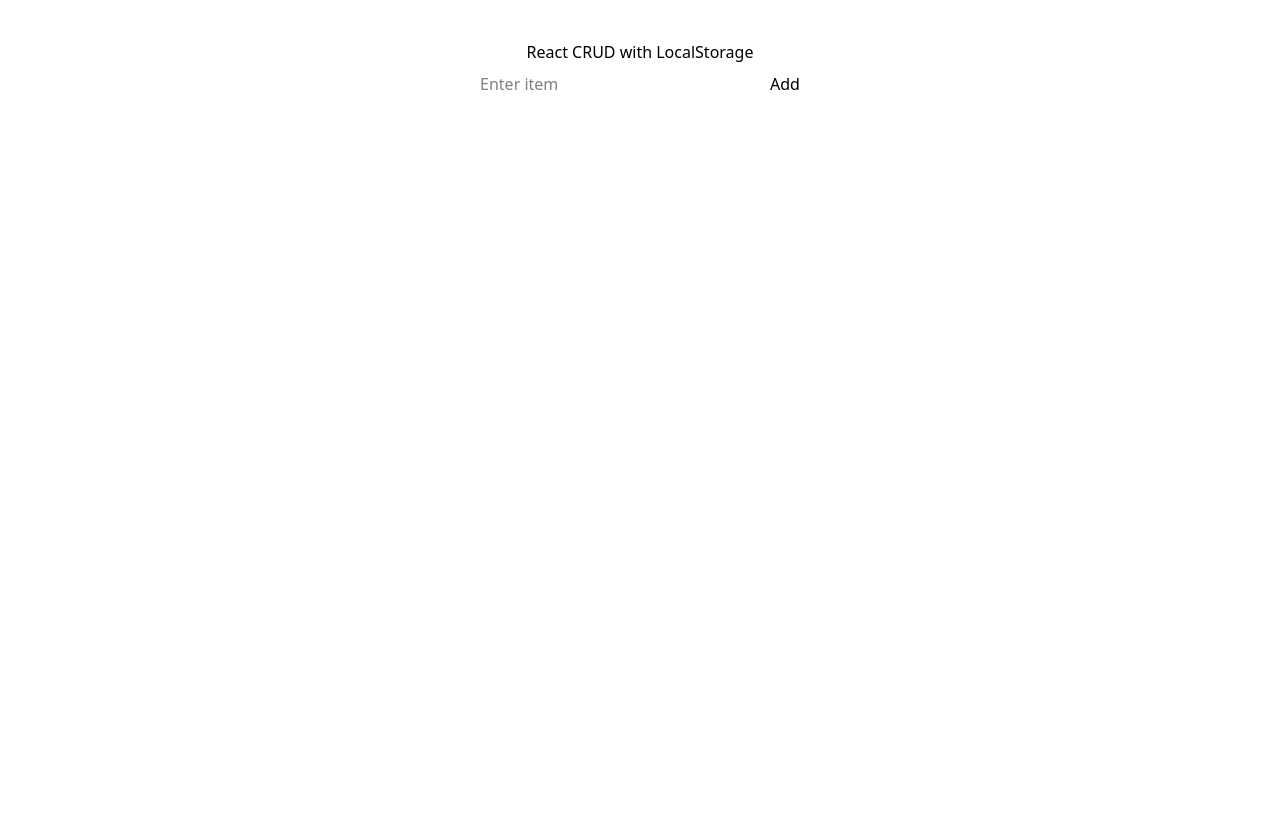
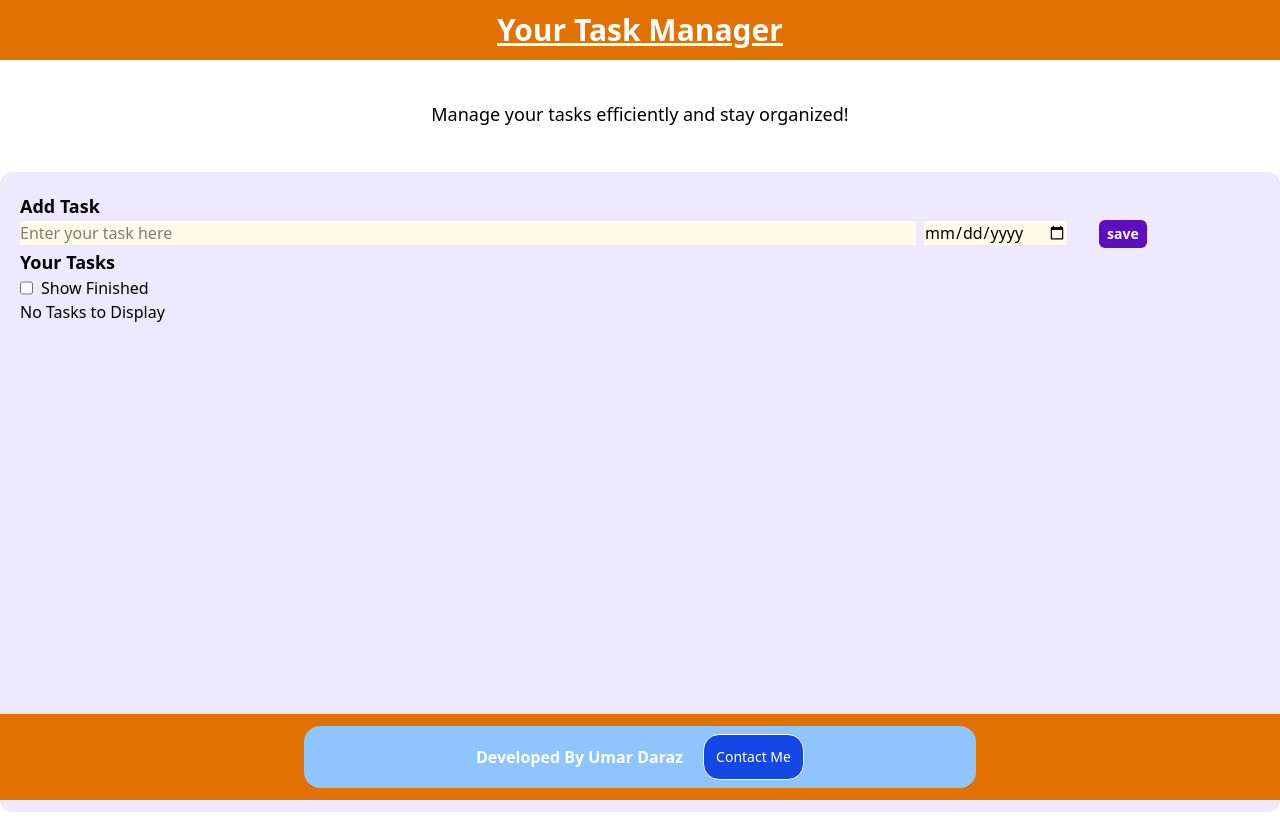
Before and after one commit to UmarDaraz-26660/TaskManager, a React (Vite) app: page / in a window 1280 px wide. Before the commit the page ends 800 px from the top, so only its background shows below. Built offline with nearby package versions, Linux system fonts and the light colour scheme.

Commit message:
Uncomment and organize App component code

```diff
--- a/src/App.jsx
+++ b/src/App.jsx
@@ -1,29 +1,29 @@
-// import { useState, useEffect } from 'react'
-// import Navbar from './components/Navbar'
-// import { FaEdit } from "react-icons/fa";
-// import { MdDeleteSweep } from "react-icons/md";
+import { useState, useEffect } from 'react'
+import Navbar from './components/Navbar'
+import { FaEdit } from "react-icons/fa";
+import { MdDeleteSweep } from "react-icons/md";
 
 
-// import { v4 as uuidv4 } from 'uuid';
-// import Footer from './components/Footer';
+import { v4 as uuidv4 } from 'uuid';
+import Footer from './components/Footer';
 
 
-// // uuidv4(); // ⇨ '9b1deb4d-3b7d-4bad-9bdd-2b0d7b3dcb6d'
-// function App() {
-//   const [Todo, setTodo] = useState("")
-//   const [Todos, setTodos] = useState([])
-//   const [showFinished, setshowFinished] = useState(false)
-// const [date, setDate] = useState("")
+// uuidv4(); // ⇨ '9b1deb4d-3b7d-4bad-9bdd-2b0d7b3dcb6d'
+function App() {
+  const [Todo, setTodo] = useState("")
+  const [Todos, setTodos] = useState([])
+  const [showFinished, setshowFinished] = useState(false)
+const [date, setDate] = useState("")
 
 
-//   useEffect(() => {
-//     let TodoString = localStorage.getItem("Todos")
-//     if (TodoString) {
-//       let Todos = JSON.parse(localStorage.getItem("Todos"))
-//       setTodos(Todos)
+  useEffect(() => {
+    let TodoString = localStorage.getItem("Todos")
+    if (TodoString) {
+      let Todos = JSON.parse(localStorage.getItem("Todos"))
+      setTodos(Todos)
 
-//     }
-//   }, [])
+    }
+  }, [])
 
 
 
@@ -31,150 +31,150 @@
 
 
 
-//   // local storage function
+  // local storage function
 
-//   const saveTols = () => {
-//     localStorage.setItem("Todos", JSON.stringify(Todos))
+  const saveTols = () => {
+    localStorage.setItem("Todos", JSON.stringify(Todos))
 
-//   }
+  }
 
 
-//   const handleCheckbox = (e) => {
+  const handleCheckbox = (e) => {
 
-//     console.log(e, e.target)
+    console.log(e, e.target)
 
-//     let id = e.target.name;
-//     let index = Todos.findIndex(item => {
-//       return item.id === id;
-//     })
+    let id = e.target.name;
+    let index = Todos.findIndex(item => {
+      return item.id === id;
+    })
 
-//     let newTodos = [...Todos];
-//     newTodos[index].isCompleted = !newTodos[index].isCompleted;
-//     setTodos(newTodos)
+    let newTodos = [...Todos];
+    newTodos[index].isCompleted = !newTodos[index].isCompleted;
+    setTodos(newTodos)
 
 
-//     saveTols();
+    saveTols();
 
-//   }
+  }
 
 
 
 
-//   const handleAdd = () => {
-//     setTodos([...Todos, { id: uuidv4(), Todo,date, isCompleted: false }])             /*...Todos is tha way of adding previous todos in array using the spread operator */
-//     setTodo("")
+  const handleAdd = () => {
+    setTodos([...Todos, { id: uuidv4(), Todo,date, isCompleted: false }])             /*...Todos is tha way of adding previous todos in array using the spread operator */
+    setTodo("")
 
 
-//     // store in local storage
-//     saveTols();
+    // store in local storage
+    saveTols();
 
-//   }
+  }
 
-//   const handleEdit = (e, id) => {
-//     let T = Todos.filter(i => i.id === id)
-//     setTodo(T[0].Todo)
+  const handleEdit = (e, id) => {
+    let T = Todos.filter(i => i.id === id)
+    setTodo(T[0].Todo)
 
 
-//     let newTodos = Todos.filter(item => {
-//       return item.id !== id
-//     });
-//     setTodos(newTodos)
+    let newTodos = Todos.filter(item => {
+      return item.id !== id
+    });
+    setTodos(newTodos)
 
 
-//   }
+  }
 
-//   const handleDelete = (e, id) => {
+  const handleDelete = (e, id) => {
 
 
-//     let newTodos = Todos.filter(item => {
-//       return item.id !== id
+    let newTodos = Todos.filter(item => {
+      return item.id !== id
 
-//     });
+    });
 
 
-//     setTodos(newTodos)
-//     saveTols()
+    setTodos(newTodos)
+    saveTols()
 
 
 
-//   }
-//   const handleChange = (e) => {
-//     setTodo(e.target.value)
+  }
+  const handleChange = (e) => {
+    setTodo(e.target.value)
 
-//   }
+  }
 
-//   const toggleFinished = () => {
-//     setshowFinished(!showFinished)
+  const toggleFinished = () => {
+    setshowFinished(!showFinished)
 
-//   }
+  }
 
 
 
-//   return (
-//     <>
-//       <Navbar />
+  return (
+    <>
+      <Navbar />
 
 
-//       <div className="container  mx-auto p-6">
+      <div className="container  mx-auto p-6">
 
-//         <p className="text-center mt-4 text-lg">Manage your tasks efficiently and stay organized!</p>
+        <p className="text-center mt-4 text-lg">Manage your tasks efficiently and stay organized!</p>
 
 
-//       </div>
+      </div>
 
-//       <div className="container mx-auto p-5 my-5 rounded-xl bg-violet-100 min-h-[80vh]">
-//         <div className='addtodo'>
-//           <h2 className='text-lg font-bold'>Add Task </h2>
-//           <input onChange={handleChange} value={Todo} type="text " placeholder='Enter your task here ' className='md:w-4xl w-1/2 bg-amber-50' />
-//           <input
-//             type="date"
-//             value={date}
-//             onChange={(e) => setDate(e.target.value)}
-//             className="mx-2 bg-amber-50"
-//           />
-//           <button onClick={handleAdd} disabled={Todo.length <= 3} className='bg-red-500 disabled:bg-violet-800  hover:bg-red-800  text-sm p-2 py-1 text-white font-bold rounded-md mx-6'> save  </button>
+      <div className="container mx-auto p-5 my-5 rounded-xl bg-violet-100 min-h-[80vh]">
+        <div className='addtodo'>
+          <h2 className='text-lg font-bold'>Add Task </h2>
+          <input onChange={handleChange} value={Todo} type="text " placeholder='Enter your task here ' className='md:w-4xl w-1/2 bg-amber-50' />
+          <input
+            type="date"
+            value={date}
+            onChange={(e) => setDate(e.target.value)}
+            className="mx-2 bg-amber-50"
+          />
+          <button onClick={handleAdd} disabled={Todo.length <= 3} className='bg-red-500 disabled:bg-violet-800  hover:bg-red-800  text-sm p-2 py-1 text-white font-bold rounded-md mx-6'> save  </button>
 
-//         </div>
+        </div>
 
-//         <h2 className='text-lg font-bold'>Your Tasks</h2>
+        <h2 className='text-lg font-bold'>Your Tasks</h2>
 
-//         <div className='flex gap-2'>
-//           <input onChange={toggleFinished} type="checkbox" name="" id="" />  <span>Show Finished    </span>
-//         </div>
+        <div className='flex gap-2'>
+          <input onChange={toggleFinished} type="checkbox" name="" id="" />  <span>Show Finished    </span>
+        </div>
 
-//         <div className="todos">
-//           {/* default empty div  */}
-//           {Todos.length === 0 && <div>No Tasks to Display </div>}
+        <div className="todos">
+          {/* default empty div  */}
+          {Todos.length === 0 && <div>No Tasks to Display </div>}
 
 
-//           {/* Todos with tasks  */}
-//           {Todos.map(item => {
-//             return (showFinished || !item.isCompleted) && <div key={item.id} className="todo bg-white p-4 my-4 rounded-lg flex justify-between items-center ">
-//               <div className="todo flex gap-3">
-//                 <input onChange={handleCheckbox} type="checkbox" checked={item.isCompleted} name={item.id} id="" />
+          {/* Todos with tasks  */}
+          {Todos.map(item => {
+            return (showFinished || !item.isCompleted) && <div key={item.id} className="todo bg-white p-4 my-4 rounded-lg flex justify-between items-center ">
+              <div className="todo flex gap-3">
+                <input onChange={handleCheckbox} type="checkbox" checked={item.isCompleted} name={item.id} id="" />
 
-//                 <div className={item.isCompleted ? "line-through" : ""}>{item.Todo}</div>
-//                 <div className="text-sm text-gray-500">📅 {item.date || "No date"}</div>
+                <div className={item.isCompleted ? "line-through" : ""}>{item.Todo}</div>
+                <div className="text-sm text-gray-500">📅 {item.date || "No date"}</div>
 
 
-//               </div>
-//               <div className="buttons flex gap-4">
-//                 <button onClick={(e) => handleEdit(e, item.id)} className='bg-red-500 hover:bg-red-700 text-white font-bold py-1 px-3 rounded-md'><FaEdit /></button>
-//                 <button onClick={(e) => { handleDelete(e, item.id) }}
-//                   className='bg-red-500 hover:bg-red-700 text-white font-bold py-1 px-3 rounded-md'><MdDeleteSweep /></button>
+              </div>
+              <div className="buttons flex gap-4">
+                <button onClick={(e) => handleEdit(e, item.id)} className='bg-red-500 hover:bg-red-700 text-white font-bold py-1 px-3 rounded-md'><FaEdit /></button>
+                <button onClick={(e) => { handleDelete(e, item.id) }}
+                  className='bg-red-500 hover:bg-red-700 text-white font-bold py-1 px-3 rounded-md'><MdDeleteSweep /></button>
 
 
-//               </div>
-//             </div>
-//           })}
+              </div>
+            </div>
+          })}
 
 
 
-//         </div>
+        </div>
 
 
-//       </div>
-//       <Footer />
+      </div>
+      <Footer />
 
 
 
@@ -199,108 +199,8 @@
 
 
 
-//     </>
-//   )
-// }
-
-// export default App
-
-
-
-import { useEffect, useState } from "react";
-
-function App() {
-  const [input, setInput] = useState("");
-  const [items, setItems] = useState([]);
-  const [editId, setEditId] = useState(null);
-
-  // Load from localStorage
-  useEffect(() => {
-    const storedItems = JSON.parse(localStorage.getItem("items"));
-    if (storedItems) {
-      setItems(storedItems);
-    }
-  }, []);
-
-  // Save to localStorage
-  useEffect(() => {
-    localStorage.setItem("items", JSON.stringify(items));
-  }, [items]);
-
-  // Add or Update
-  const handleSubmit = () => {
-    if (!input.trim()) return;
-
-    if (editId) {
-      setItems(
-        items.map(item =>
-          item.id === editId ? { ...item, text: input } : item
-        )
-      );
-      setEditId(null);
-    } else {
-      setItems([...items, { id: Date.now(), text: input }]);
-    }
-
-    setInput("");
-  };
-
-  // Edit
-  const handleEdit = (id) => {
-    const item = items.find(item => item.id === id);
-    setInput(item.text);
-    setEditId(id);
-  };
-
-  // Delete
-  const handleDelete = (id) => {
-    setItems(items.filter(item => item.id !== id));
-  };
-
-  return (
-    <div style={{ maxWidth: "400px", margin: "40px auto", textAlign: "center" }}>
-      <h2>React CRUD with LocalStorage</h2>
-
-      <input
-        type="text"
-        value={input}
-        onChange={(e) => setInput(e.target.value)}
-        placeholder="Enter item"
-        style={{ padding: "8px", width: "70%" }}
-      />
-
-      <button
-        onClick={handleSubmit}
-        style={{ padding: "8px", marginLeft: "10px" }}
-      >
-        {editId ? "Update" : "Add"}
-      </button>
-
-      <ul style={{ listStyle: "none", padding: 0, marginTop: "20px" }}>
-        {items.map(item => (
-          <li
-            key={item.id}
-            style={{
-              display: "flex",
-              justifyContent: "space-between",
-              marginBottom: "10px"
-            }}
-          >
-            <span>{item.text}</span>
-            <div>
-              <button onClick={() => handleEdit(item.id)}>Edit</button>
-              <button
-                onClick={() => handleDelete(item.id)}
-                style={{ marginLeft: "5px" }}
-              >
-                Delete
-              </button>
-            </div>
-          </li>
-        ))}
-      </ul>
-    </div>
-  );
+    </>
+  )
 }
 
-export default App;
+export default App
```
